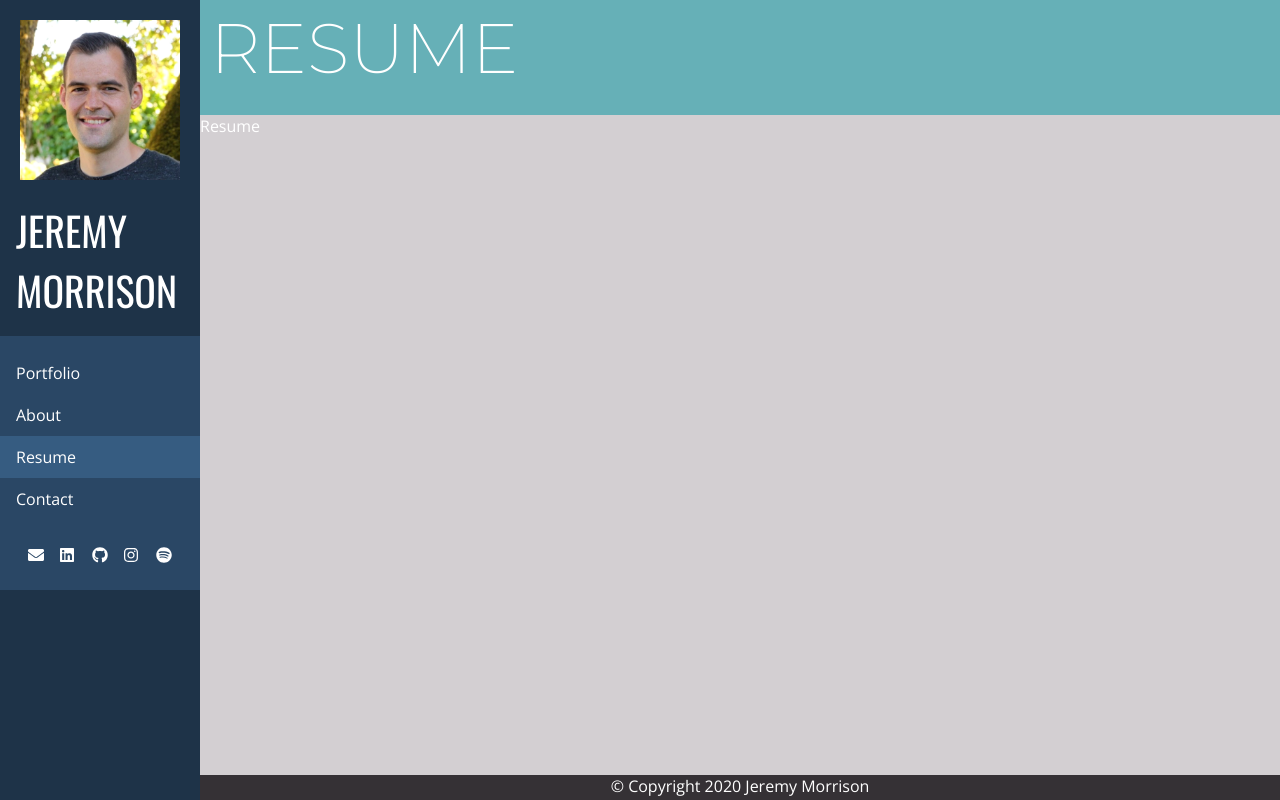
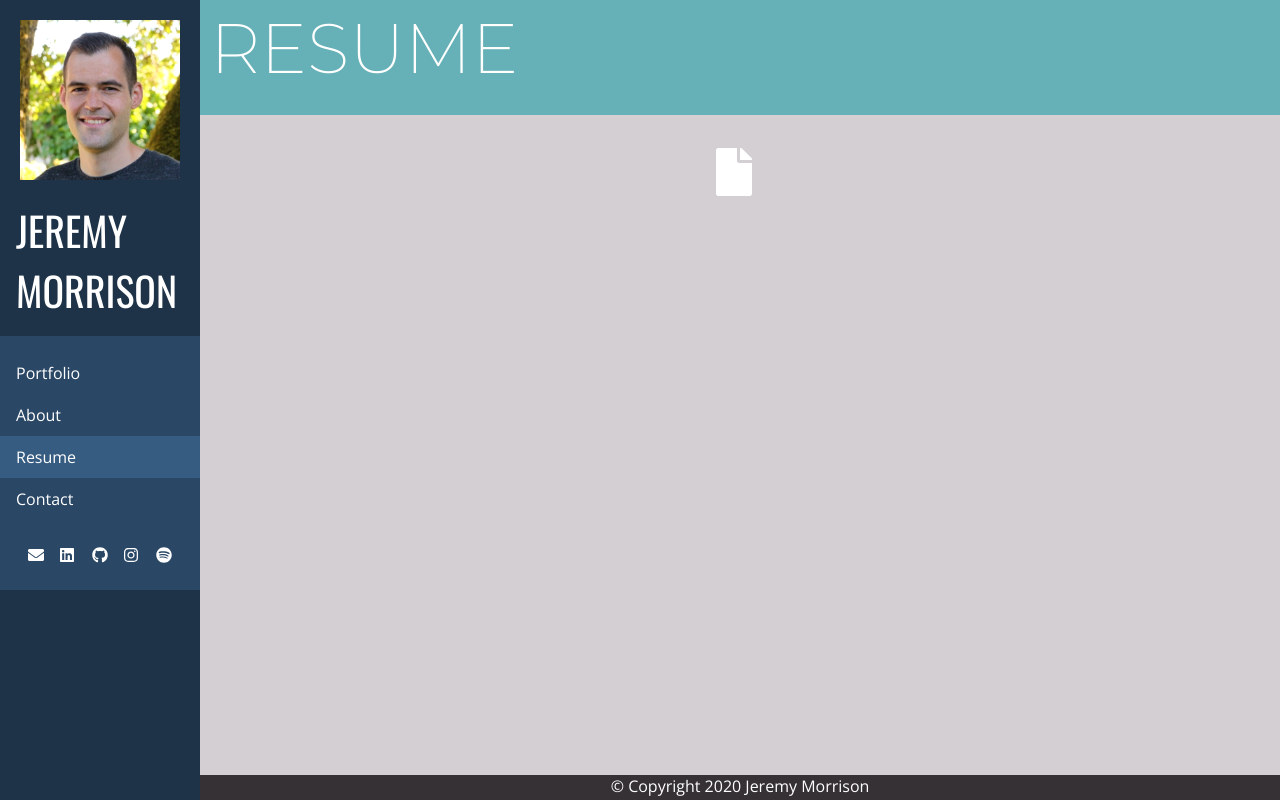
Before and after one commit to jemorriso/jeremymorrison.ca, a React (Create React App) app: page /resume in a window 1280 px wide. Built offline with nearby package versions, Linux system fonts and the light colour scheme; a web font is replaced by a local one.

Commit message:
Add Socials component to Contact and Resume page

```diff
--- a/src/App.js
+++ b/src/App.js
@@ -13,6 +13,7 @@ import {
   faEnvelope,
   faExternalLinkAlt,
   faBars,
+  faFile,
 } from '@fortawesome/free-solid-svg-icons';
 
 import Sidebar from './components/Sidebar';
@@ -31,6 +32,7 @@ library.add(
   faEnvelope,
   faExternalLinkAlt,
   faBars,
+  faFile,
 );
 
 const Wrapper = styled.div`
--- a/src/components/Contact.js
+++ b/src/components/Contact.js
@@ -11,7 +11,7 @@ function Contact(props) {
   return (
     <Wrapper>
       <SectionHeader title="Contact" />
-      <Socials socials={socials} />
+      <Socials socials={socials} fontSize="4.8rem" />
     </Wrapper>
   );
 }
@@ -19,4 +19,5 @@ function Contact(props) {
 Contact.propTypes = {
   socials: PropTypes.arrayOf(PropTypes.object).isRequired,
 };
+
 export default Contact;
--- a/src/components/Resume.js
+++ b/src/components/Resume.js
@@ -1,12 +1,20 @@
 import React from 'react';
 import styled from 'styled-components';
+
 import SectionHeader from './SectionHeader';
+import Socials from './Socials';
 
 function Resume(props) {
+  const resumeSocials = [
+    {
+      href: './docs/JeremyMorrisonResume.pdf',
+      icon: ['fas', 'file'],
+    },
+  ];
   return (
     <section>
       <SectionHeader title="Resume" />
-      <a href="/docs/JeremyMorrisonResume.pdf">Resume</a>
+      <Socials socials={resumeSocials} fontSize="4.8rem" />
     </section>
   );
 }
--- a/src/components/RouteContainer.js
+++ b/src/components/RouteContainer.js
@@ -44,6 +44,7 @@ const Wrapper = styled.div`
 
 function RouteContainer(props) {
   const { location, socials, handleRouteChange, sidebarBreakpoint } = props;
+  const contactSocials = socials.slice(0, 2);
   return (
     <Wrapper>
       <TransitionGroup className="transition-group">
@@ -70,7 +71,7 @@ function RouteContainer(props) {
                 <Resume />
               </Route>
               <Route path="/contact">
-                <Contact socials={socials} />
+                <Contact socials={contactSocials} />
               </Route>
               <Route path="/">
                 <Landing />
```
